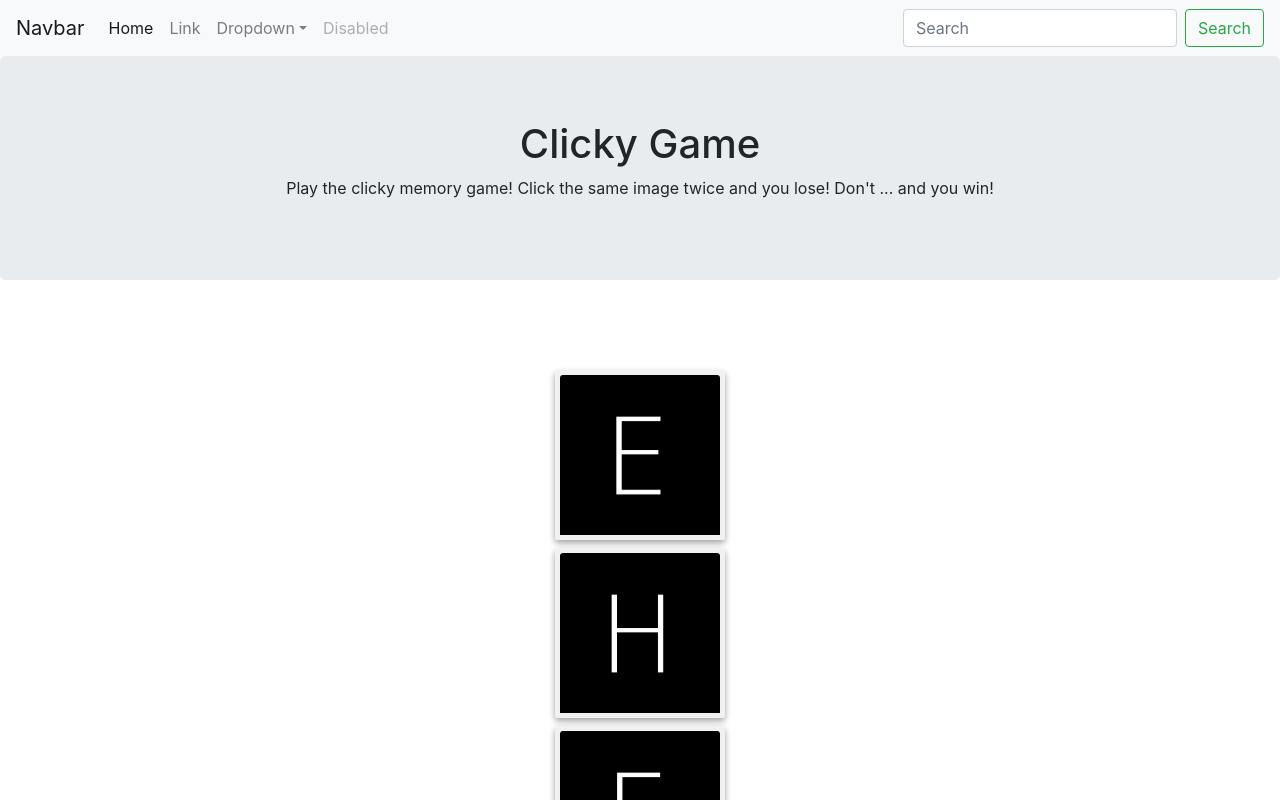
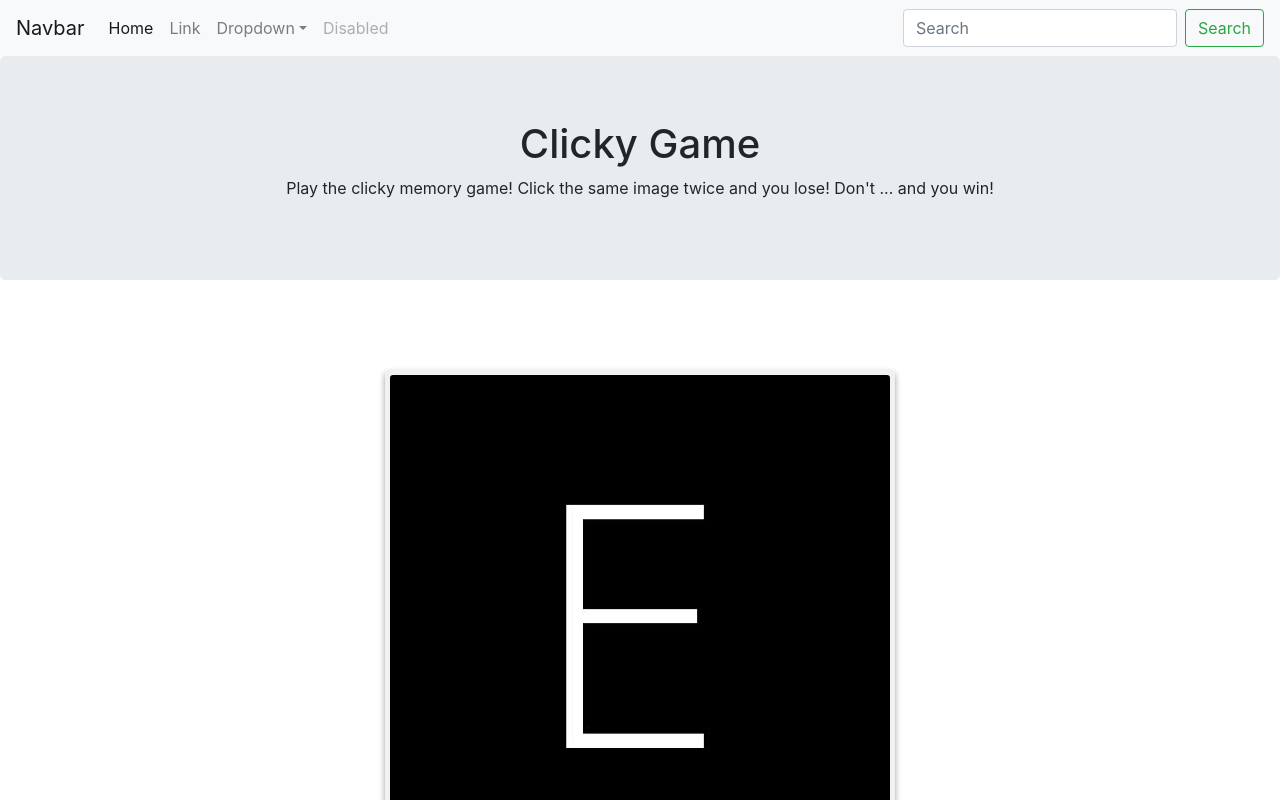
Before and after one commit to alithom123/clicky-game, a React (Create React App) app: page / in a window 1280 px wide. Shown: the top 800 px of the page. Built offline with nearby package versions, Linux system fonts and the light colour scheme.

Commit message:
removed styles to test

```diff
--- a/src/components/Card/style.css
+++ b/src/components/Card/style.css
@@ -21,8 +21,8 @@
 .click-item {
     background-size: cover;
     background-position: 50%;
-    height: 170px;
-    width: 170px;
+    /* height: 170px;
+    width: 170px; */
     margin: 8px 25px;
     border: 5px solid #f1f1f1;
     border-radius: 3px;
```
